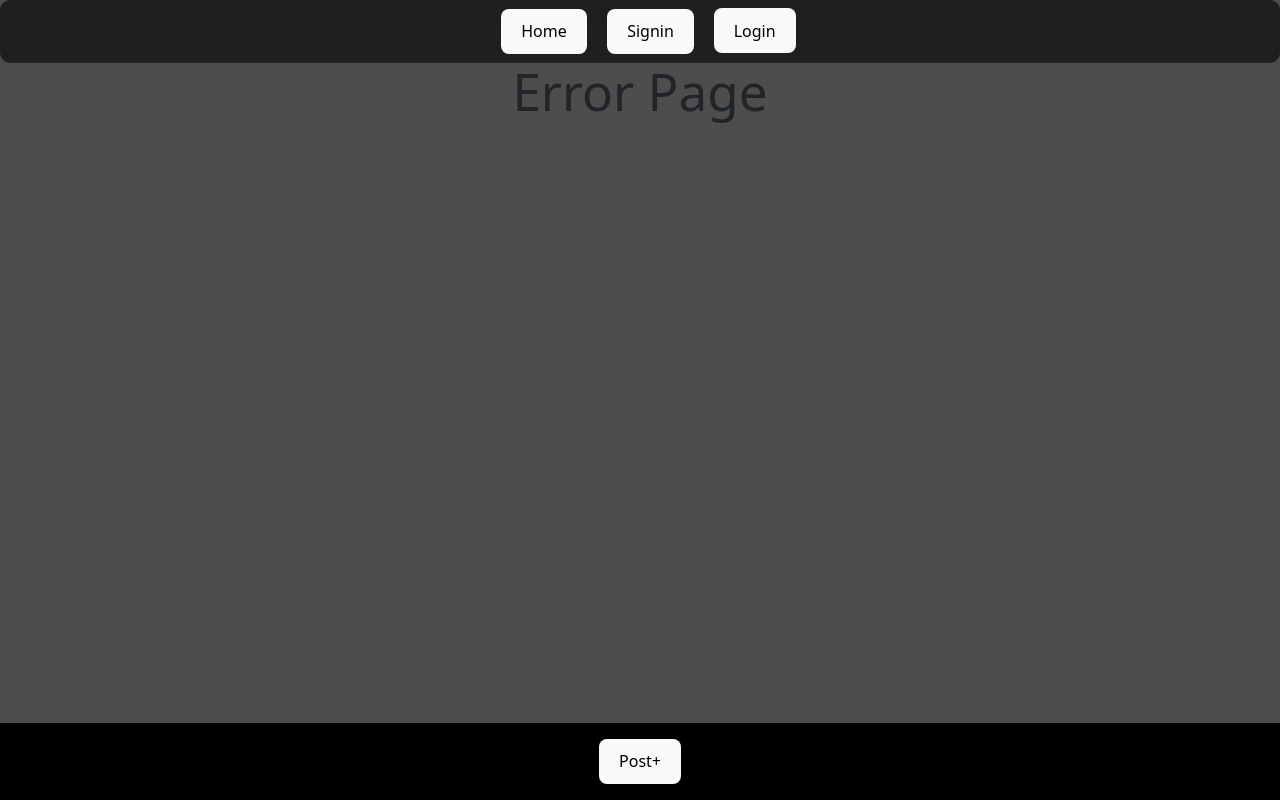
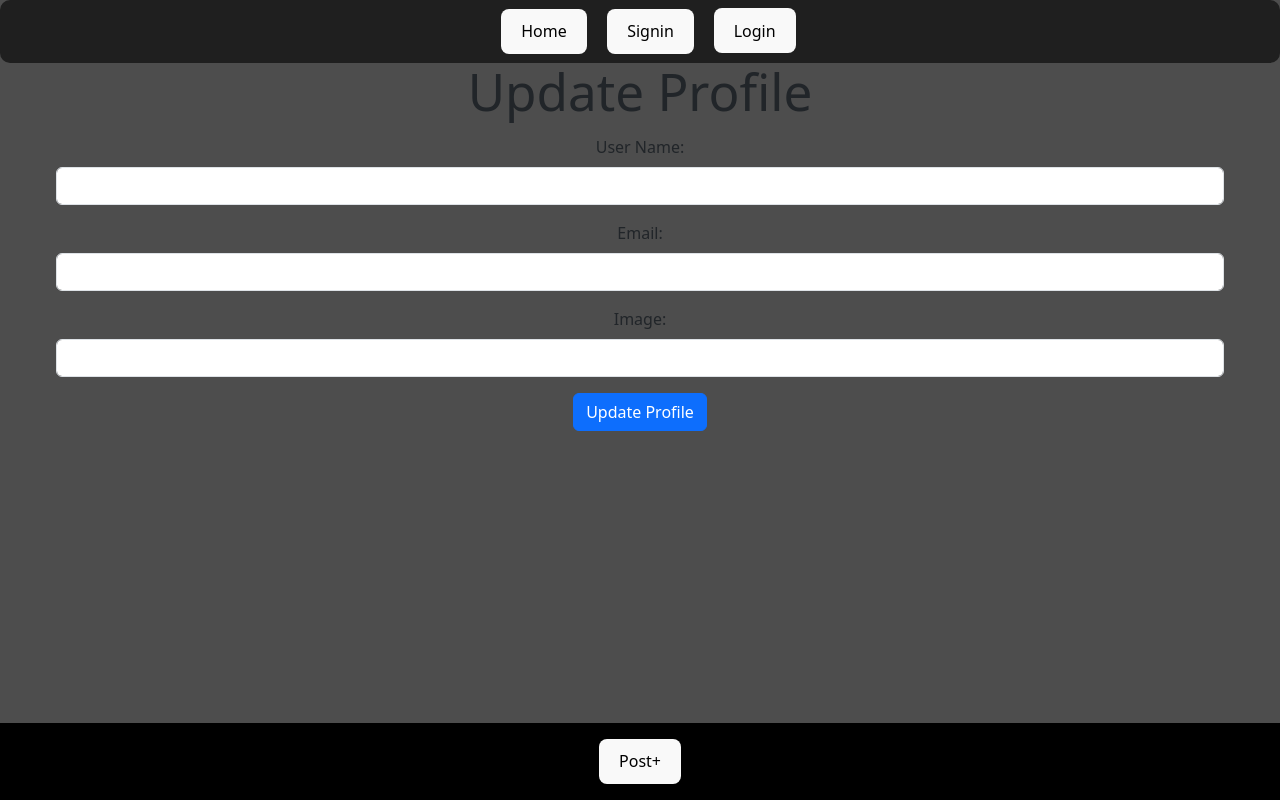
Before and after one commit to ncorpas88/Rideo-project-client, a React (Vite) app: page /updateProfile/1 in a window 1280 px wide. Built offline with nearby package versions, Linux system fonts and the light colour scheme; no server answers.

Commit message:
segundo crud terminado

```diff
--- a/src/App.jsx
+++ b/src/App.jsx
@@ -30,11 +30,8 @@ function App() {
         <Route path="/createPost" element={<OnlyPrivate><FormCreatePostPage/></OnlyPrivate>}/>
         <Route path="/details/:postId" element={<DetailsPostPage />} />
         <Route path="/formUpdatePostPage/:postId" element={<FormUpdatePostPage />} />
+        <Route path="/updateProfile/:userId" element={<FormUpdateProfilePage />} />
       </Routes>
-        {/*
-
-        <FormUpdateProfilePage />
-        */}
       <Footer />
     </>
   );
--- a/src/Pages/FormUpdateProfilePage.jsx
+++ b/src/Pages/FormUpdateProfilePage.jsx
@@ -1,8 +1,86 @@
+import axios from "axios";
+import { useState } from "react";
+import Form from "react-bootstrap/Form";
+import Button from "react-bootstrap/Button";
+import { useNavigate, useParams } from "react-router-dom";
 
 function FormUpdateProfilePage() {
+  const [username, setUsername] = useState("");
+  const [email, setEmail] = useState("");
+  const [image, setImage] = useState("");
+
+  const navigate = useNavigate();
+  const { userId } = useParams();
+  const authToken = localStorage.getItem("authToken");
+
+  const handleSubmit =  async(e) => {
+    e.preventDefault();
+
+    const updateProfile = {
+      username: username,
+      email: email,
+      image: image,
+    };
+
+    try {
+     await axios.put(
+        `${import.meta.env.VITE_SERVER_URL}/api/user/${userId}`,
+        updateProfile,
+        {
+          headers: { authorization: `Bearer ${authToken}` },
+        }
+      );
+      setUsername(response.data.username);
+      setEmail(response.data.email);
+      setImage(response.data.image)
+      navigate("/userProfile");
+    } catch (error) {
+      console.log(error);
+      navigate("*");
+    }
+  };
+
   return (
     <div>
-      <h1>FormUpdateProfile Page</h1>
+      <h1>Update Profile </h1>
+      <Form className="mx-5 p-2" onSubmit={handleSubmit}>
+        <Form.Group className="mb-3">
+          <Form.Label>User Name: </Form.Label>
+          <Form.Control
+            type="text"
+            name="Username"
+            value={username}
+            required
+            onChange={(e) => setUsername(e.target.value)}
+          />
+        </Form.Group>
+
+        <Form.Group className="mb-3">
+          <Form.Label>Email: </Form.Label>
+          <Form.Control
+            type="text"
+            name="Email"
+            value={email}
+            required
+            onChange={(e) => setEmail(e.target.value)}
+          />
+        </Form.Group>
+
+        <Form.Group className="mb-3">
+          <Form.Label>Image: </Form.Label>
+          <Form.Control
+            type="text"
+            name="Url"
+            value={image}
+            required
+            onChange={(e) => setImage(e.target.value)}
+          />
+        </Form.Group>
+
+        <Button variant="primary" type="submit">
+          Update Profile
+        </Button>
+      </Form>
     </div>
   );
 }
--- a/src/Pages/UserProfilePage.jsx
+++ b/src/Pages/UserProfilePage.jsx
@@ -1,75 +1,73 @@
-import { useContext, useEffect, useState } from "react"
-import { AuthContext } from "../Context/auth.context"
-import { useNavigate } from "react-router-dom"
-import axios from "axios"
-
+import { useContext, useEffect, useState } from "react";
+import { AuthContext } from "../Context/auth.context";
+import { useNavigate, Link } from "react-router-dom";
+import axios from "axios";
+import Card from "react-bootstrap/Card";
 
 function UserProfilePage() {
+  const navigate = useNavigate();
 
-
-  const navigate = useNavigate()
-
-  const {authenticateUser} = useContext(AuthContext)
-  const [userProfile, setUserProfile] = useState(null)
-  const [loading, setLoading] = useState(true)
-  const [errorMessage, setErrorMessage] = useState(undefined)
-  const { loggedUserId } = useContext(AuthContext)
-
+  const { authenticateUser } = useContext(AuthContext);
+  const [userProfile, setUserProfile] = useState(null);
+  const [loading, setLoading] = useState(true);
+  const [errorMessage, setErrorMessage] = useState(undefined);
+  const { loggedUserId } = useContext(AuthContext);
 
   useEffect(() => {
-  if (!loggedUserId) return
+    if (!loggedUserId) return;
     const getUser = async () => {
-      const storedToken = localStorage.getItem("authToken")
+      const storedToken = localStorage.getItem("authToken");
 
       if (storedToken) {
         try {
-         const response = await axios.get(`${import.meta.env.VITE_SERVER_URL}/api/user/${loggedUserId}`, {headers: {Authorization: `Bearer ${storedToken}`}})
-          setUserProfile(response.data)
-          setLoading(false)
+          const response = await axios.get(
+            `${import.meta.env.VITE_SERVER_URL}/api/user/${loggedUserId}`,
+            { headers: { Authorization: `Bearer ${storedToken}` } }
+          );
+          setUserProfile(response.data);
+          setLoading(false);
         } catch (error) {
-          const errorDescription = error.response.data.message
-          setErrorMessage(errorDescription)
+          const errorDescription = error.response.data.message;
+          setErrorMessage(errorDescription);
         }
-      }else {
-        setErrorMessage("User not logged in")
+      } else {
+        setErrorMessage("User not logged in");
       }
-  }
-  getUser()
-}, [loggedUserId])
+    };
+    getUser();
+  }, [loggedUserId]);
 
-if (!loggedUserId) return <div>Loading user...</div>
-if (errorMessage) return <div>{errorMessage}</div>
-if (loading) return <div>Loading...</div>
+  if (!loggedUserId) return <div>Loading user...</div>;
+  if (errorMessage) return <div>{errorMessage}</div>;
+  if (loading) return <div>Loading...</div>;
 
-  const handleLogout = async() => {
-
-    localStorage.removeItem("authToken")
+  const handleLogout = async () => {
+    localStorage.removeItem("authToken");
 
     try {
-      await authenticateUser()
+      await authenticateUser();
 
-      navigate("/login")
-
+      navigate("/login");
     } catch (error) {
-      console.log(error)
+      console.log(error);
     }
-
-  }
-
+  };
 
   return (
     <div>
       <h1>UserProfile Page</h1>
       {userProfile && (
-        <>
-        <img src={userProfile.image} alt={userProfile.image} />
-        <h1>{userProfile.username}</h1>
-        <p>Email: {userProfile.email}</p>
-        </>
+        <Card>
+          <Card.Img src={userProfile.image} alt={userProfile.image} style={{width: "200px", height: "auto"}}/>
+            <h1>{userProfile.username}</h1>
+            <p>Email: {userProfile.email}</p>
+        </Card>
       )}
       <hr />
 
-
+      <Link to={`/updateProfile/${loggedUserId}`}>
+        <button>Update my profile</button>
+      </Link>
 
       <hr />
       <button onClick={handleLogout}>Logout</button>
@@ -78,6 +76,4 @@ if (loading) return <div>Loading...</div>
   );
 }
 
-
-
 export default UserProfilePage;
```
